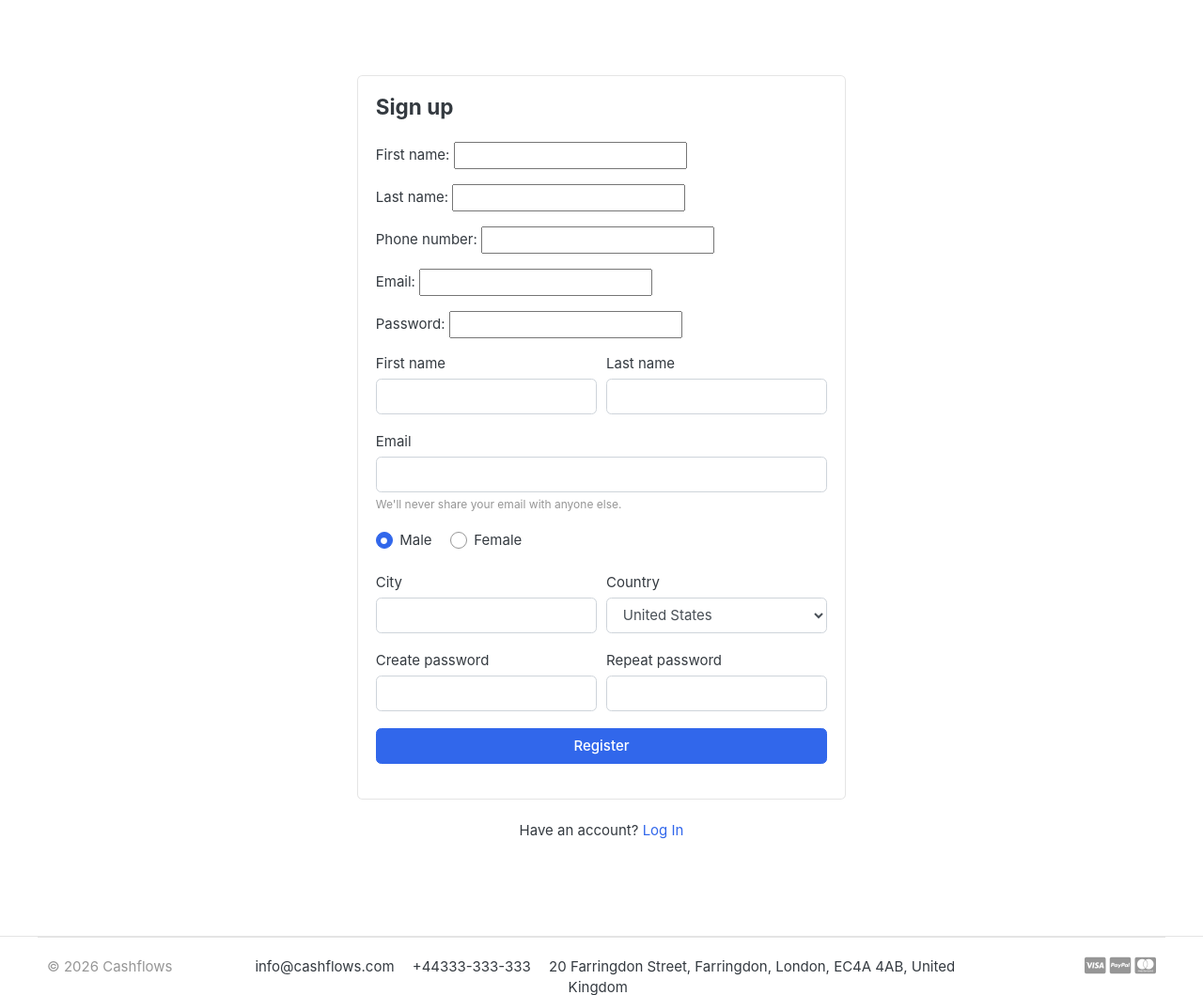
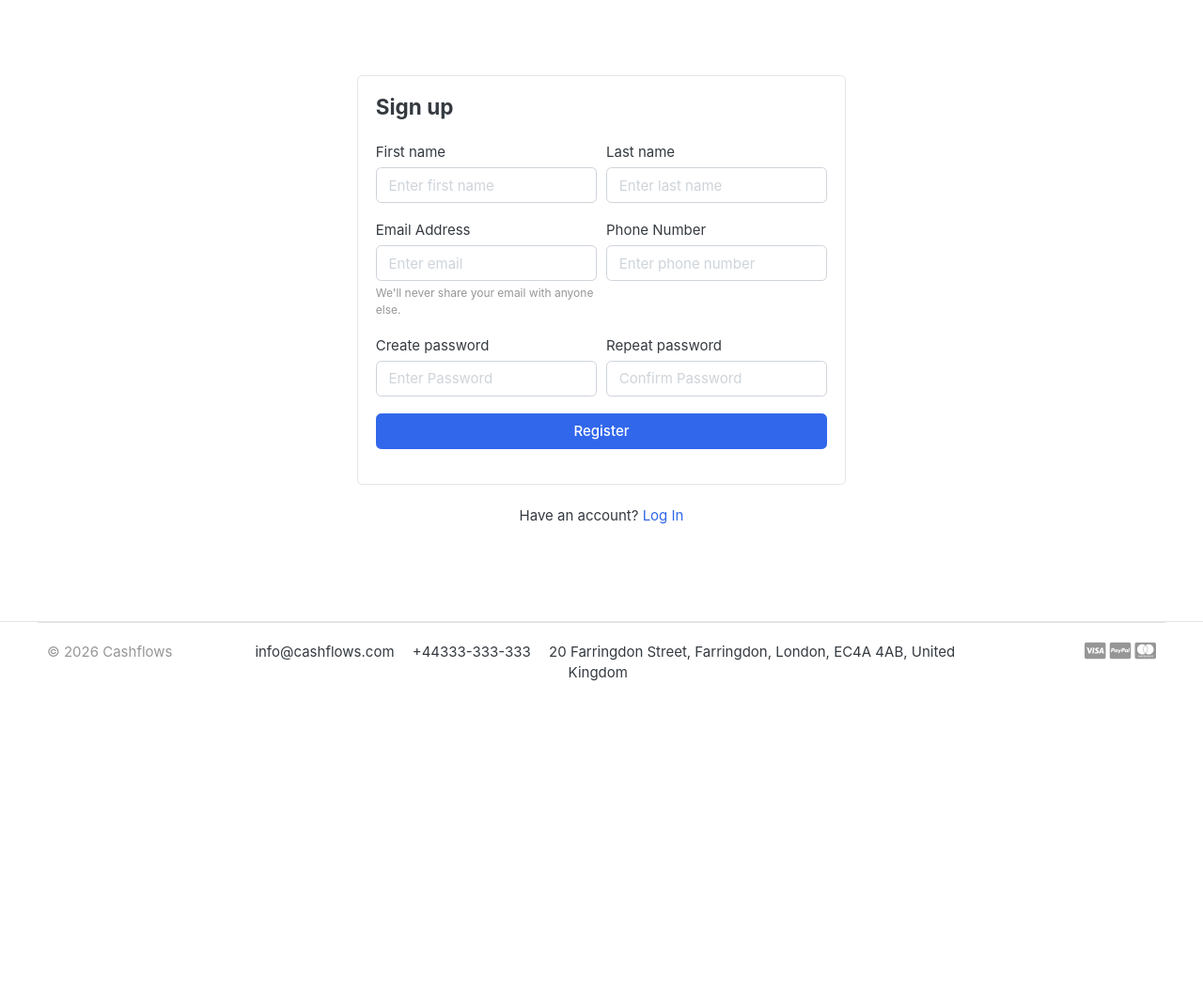
Before and after one commit to Jayklef/my-ecom, a Django app: page /accounts/register in a window 1280 px wide. Shown: the part 118-1177 px from the top of the page at 94% size. After the commit the page ends 843 px from the top, so only its background shows below. Run offline with Django 5.2, Linux system fonts and the light colour scheme; tables that the repository leaves empty hold one stand-in row (values such as "Sample post"); some libraries are stand-ins or nearby versions; some web fonts are replaced.

Commit message:
Implemented user registration

```diff
--- a/accounts/forms.py
+++ b/accounts/forms.py
@@ -3,6 +3,38 @@ from .models import Account
 
 
 class RegistrationForm(forms.ModelForm):
+    password = forms.CharField(widget=forms.PasswordInput(attrs={
+        'placeholder': 'Enter Password',
+        'class': 'form-control',
+    }))
+
+    confirm_password = forms.CharField(widget=forms.PasswordInput(attrs={
+        'placeholder': 'Confirm Password'
+    }))
+
+
     class Meta:
         model = Account
         fields = ['first_name', 'last_name', 'phone_number', 'email', 'password']
+
+
+    def __init__(self, *args, **kwargs):
+        super(RegistrationForm, self).__init__(*args, **kwargs)
+        self.fields['first_name'].widget.attrs['placeholder'] = 'Enter first name'
+        self.fields['last_name'].widget.attrs['placeholder'] = 'Enter last name'
+        self.fields['phone_number'].widget.attrs['placeholder'] = 'Enter phone number'
+        self.fields['email'].widget.attrs['placeholder'] = 'Enter email'
+        for field in self.fields:
+            self.fields[field].widget.attrs['class'] = 'form-control'
+
+
+    # collect password and confirm_password from clean data and condirm whether they are same or not
+    def clean(self):
+        cleaned_data = super(RegistrationForm, self).clean()
+        password = cleaned_data.get('password')
+        confirm_password = cleaned_data.get('confirm_password')
+
+        if password != confirm_password:
+            raise forms.ValidationError(
+                "Password does not match!"
+            )
--- a/accounts/views.py
+++ b/accounts/views.py
@@ -1,17 +1,34 @@
 from django.shortcuts import render
 from . forms import RegistrationForm
-
-
-
+from .models import Account
 
 # Create your views here.
 
 def register(request):
-    form = RegistrationForm()
+    if request.method == 'POST':
+        form = RegistrationForm(request.POST)
+        # When using django forms, you need to use cleaned_data to get the values from the request
+        if form.is_valid():
+            first_name = form.cleaned_data['first_name']
+            last_name = form.cleaned_data['last_name']
+            phone_number = form.cleaned_data['phone_number']
+            email = form.cleaned_data['email']
+            password = form.cleaned_data['password']
+            username = email.split("@")[0]
+    # next is to create user which is from the Django user which is from MyAccountManager class
+
+            user = Account.objects.create_user(first_name=first_name, last_name=last_name, email=email, username=username, password=password)
+            # since the MyAccountManager class does not include phonenumber, we now add phonenumber after creating the user
+            user.phone_number = phone_number
+
+            #then save the user
+            user.save()
+    else:
+        form = RegistrationForm()
 
     context = {
-        'form': form
-    }
+            'form': form
+        }
     return render(request, 'accounts/register.html', context)
 
 
--- a/templates/accounts/register.html
+++ b/templates/accounts/register.html
@@ -10,64 +10,48 @@
         <div class="card mx-auto" style="max-width:520px; margin-top:40px;">
           <article class="card-body">
             <header class="mb-4"><h4 class="card-title">Sign up</h4></header>
-            <form>
-                {{ form.as_p }}
+            <form action="{% url 'register' %}" method="POST">
+
+                {% csrf_token %}
+
                     <div class="form-row">
                         <div class="col form-group">
                             <label>First name</label>
-                              <input type="text" class="form-control" placeholder="">
+                             {{ form.first_name }}
                         </div> <!-- form-group end.// -->
                         <div class="col form-group">
                             <label>Last name</label>
-                              <input type="text" class="form-control" placeholder="">
+                              {{ form.last_name }}
                         </div> <!-- form-group end.// -->
                     </div> <!-- form-row end.// -->
-                    <div class="form-group">
-                        <label>Email</label>
-                        <input type="email" class="form-control" placeholder="">
-                        <small class="form-text text-muted">We'll never share your email with anyone else.</small>
-                    </div> <!-- form-group end.// -->
-                    <div class="form-group">
-                        <label class="custom-control custom-radio custom-control-inline">
-                          <input class="custom-control-input" checked="" type="radio" name="gender" value="option1">
-                          <span class="custom-control-label"> Male </span>
-                        </label>
-                        <label class="custom-control custom-radio custom-control-inline">
-                          <input class="custom-control-input" type="radio" name="gender" value="option2">
-                          <span class="custom-control-label"> Female </span>
-                        </label>
-                    </div> <!-- form-group end.// -->
+
                     <div class="form-row">
                         <div class="form-group col-md-6">
-                          <label>City</label>
-                          <input type="text" class="form-control">
+                          <label>Email Address</label>
+                          {{ form.email }}
+                          <small class="form-text text-muted">We'll never share your email with anyone else.</small>
                         </div> <!-- form-group end.// -->
                         <div class="form-group col-md-6">
-                          <label>Country</label>
-                          <select id="inputState" class="form-control">
-                            <option> Choose...</option>
-                              <option>Uzbekistan</option>
-                              <option>Russia</option>
-                              <option selected="">United States</option>
-                              <option>India</option>
-                              <option>Afganistan</option>
-                          </select>
+                          <label>Phone Number</label>
+                            {{form.phone_number}}
                         </div> <!-- form-group end.// -->
                     </div> <!-- form-row.// -->
                     <div class="form-row">
                         <div class="form-group col-md-6">
                             <label>Create password</label>
-                            <input class="form-control" type="password">
+                            {{ form.password }}
                         </div> <!-- form-group end.// -->
                         <div class="form-group col-md-6">
                             <label>Repeat password</label>
-                            <input class="form-control" type="password">
+                            {{ form.confirm_password }}
                         </div> <!-- form-group end.// -->
                     </div>
                     <div class="form-group">
                         <button type="submit" class="btn btn-primary btn-block"> Register  </button>
                     </div> <!-- form-group// -->
-
+                    <!--user registration error for email already exist and password and confirm password don't match-->
+                    {{ form.email.errors }}
+                    {{ form.non_field_errors }}
                 </form>
             </article><!-- card-body.// -->
         </div> <!-- card .// -->
```
